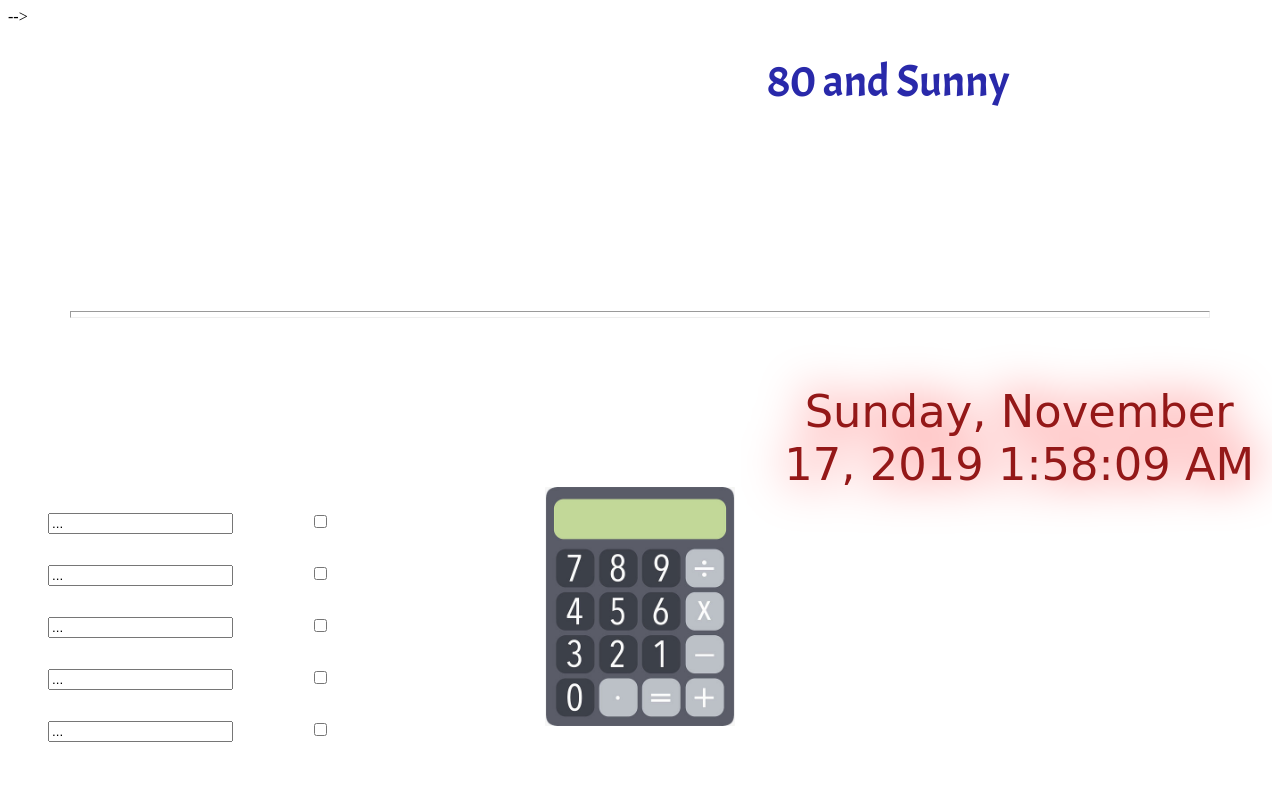
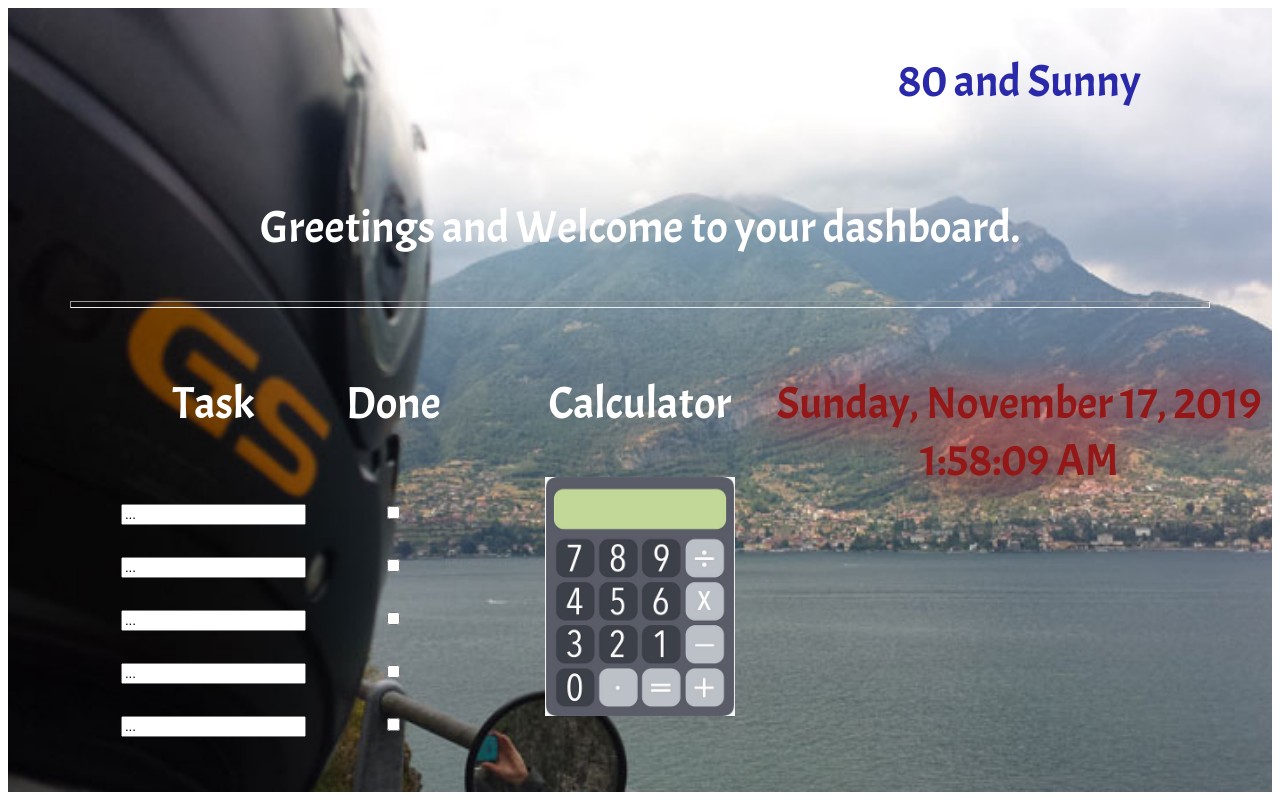
Before and after one commit to dmcavoy631/ACA_web101_daryl_mcavoy3, a plain HTML site: page src/Portfolio/Dashboard.html in a window 1280 px wide. Drawn offline with Linux system fonts and the light colour scheme; a web font is replaced by a local one.

Commit message:
Moved SRC folder

```diff
--- a/src/Dashboard-style.css
+++ /dev/null
@@ -1,82 +0,0 @@
-@import url('https://fonts.googleapis.com/css?family=Acme&display=swap');
-@import url('https://fonts.googleapis.com/css?family=Wallpoet&display=swap');
-
-.Dashboard{
-  display: grid;
-  height: 98vh;
-  background-image: url("./images/Image7Web.jpg");
-  background-size: cover;
-  background-repeat: no-repeat;
-  grid-template-columns: 2fr 1fr 2fr;
-  grid-template-rows: 1fr 1fr 2fr;
-  overflow: auto;
-}
-
-p{
-  color: rgb(255, 255, 255);
-  font-family: 'Acme', sans-serif;
-}
-
-hr {
-  color: rgb(255, 255, 255);
-  height: 5px;
-  width: 90%;
-}
-
-.Calc{
-  grid-area: 3/2;
-  text-align: center;
-  font-size: 3.5vw;
-}
-
-.CalcImg{
-  grid-area: 3/2;
-  max-width: 75%;
-  max-height: 75%;
-  display: inline-block;
-  /* margin: 0 auto; */
-}
-
-.Greet {
-  grid-area: 2 /span 3;
-  text-align: center;
-  font-size: 3.5vw;
-}
-
-
-.Todo {
-  grid-area: 3/1;
-  text-align: center;
-  font-size: 3.5vw;
-}
-
-.TodoFlex{
-  display: flex;
-  flex-direction: row;
-}
-.TDtask {
-  list-style-type:none;
-}
-.TDdone {
-  list-style-type:none;
-}
-
-.Weather {
-  grid-area:1/3;
-  font-size: 3.5vw;
-  display: inline;
-}
-.WeatherFnt {
-  color: rgb(41, 41, 170);
-}
-.DDTT {
-  grid-area:3/3;
-  font-size: 3.5vw;
-  font-family: 'Wallpoet', cursive;
-}
-#clockbox{
-  font-family: 'Wallpoet', cursive;
-  text-align: center;
-  color:  	#941818;
-  filter: drop-shadow(0 0 1.5rem #ff0000);
-}
--- a/src/Portfolio/Dashboard.html
+++ b/src/Portfolio/Dashboard.html
@@ -18,7 +18,7 @@
     <!-- Calc GRID -->
     <div class="Calc">
       <p>Calculator</p>
-      <img class="CalcImg" src="../images/CalcImage.jpg" alt="">
+      <img class="CalcImg" src="../images/DashBoard/CalcImage.jpg" alt="">
     </div>
 
      <!-- Greet GRID -->
@@ -108,7 +108,7 @@ document.getElementById('clockbox').innerHTML=clocktext;
 
 GetClock();
 setInterval(GetClock,1000);
-</script> -->
+</script>
 
     </div>
   </body>
--- a/src/Styles/Dashboard-style.css
+++ b/src/Styles/Dashboard-style.css
@@ -4,13 +4,110 @@
 .Dashboard{
   display: grid;
   height: 98vh;
-  background-image: url("./images/Image7Web.jpg");
+  background-image: url("../images/DashBoard/Image7Web.jpg");
   background-size: cover;
   background-repeat: no-repeat;
-  grid-template-columns: 2fr 1fr 2fr;
-  grid-template-rows: 1fr 1fr 2fr;
   overflow: auto;
+  font-size: 3.5vw;
+  font-family: 'Wallpoet', cursive;
+  text-align: center;
 }
+
+/* MOBILE View untill next MEDIA query at 600PX */
+@media screen and (min-width: 1px) {
+  .Dashboard{
+    grid-template-columns: 5% 90% 5%;
+    grid-template-rows: 1fr 1fr 1fr 1fr 1fr;
+  }
+  .Weather {
+    grid-row: 1;
+    grid-column: 2;
+  }
+  .Greet {
+    grid-row: 2;
+    grid-column: 2;
+  }
+  .Calc{
+    grid-row: 3;
+    grid-column: 2;
+  }
+  .Todo {
+    grid-row: 4;
+    grid-column: 2;
+  }
+  .DDTT {
+    grid-row: 5;
+    grid-column: 2;
+  }
+  .CalcImg{
+    max-width: 50%;
+    max-height: auto;
+  }
+
+}
+
+/* Tablet View untill next MEDIA query at 922PX */
+@media screen and (min-width: 600px) {
+  .Dashboard{
+    grid-template-columns: 1fr 1fr 1fr;
+    grid-template-rows: 1fr 1fr 1fr 1fr 1fr;
+  }
+  .Weather {
+    grid-row: 1;
+    grid-column: 3;
+  }
+  .Greet {
+    grid-row: 2;
+    grid-column: 1 / span 3;
+  }
+  .Calc{
+    grid-row:3;
+    grid-column: 2;
+  }
+  .DDTT {
+    grid-row:3;
+    grid-column: 3;
+  }
+  .Todo {
+    grid-row:3;
+    grid-column: 1;
+  }
+  .CalcImg{
+    max-width: 75%;
+  }
+}
+
+
+
+@media screen and (min-width: 992px) {
+  .Dashboard{
+    grid-template-columns: 2fr 1fr 2fr;
+    grid-template-rows: 1fr 1fr 1fr 1fr;
+  }
+  .Weather {
+    grid-area:1/3;
+  }
+  .Greet {
+    grid-row: 2;
+    grid-column: 1 / span 3;
+  }
+  .Calc{
+    grid-row:3;
+    grid-column: 2;
+  }
+  .DDTT {
+    grid-row: 3;
+    grid-column: 3;
+  }
+  .Todo {
+    grid-row:3;
+    grid-column: 1;
+  }
+  .CalcImg{
+    max-width: 75%;
+  }
+}
+
 
 p{
   color: rgb(255, 255, 255);
@@ -24,35 +121,18 @@ hr {
 }
 
 .Calc{
-  grid-area: 3/2;
   text-align: center;
   font-size: 3.5vw;
 }
 
 .CalcImg{
-  grid-area: 3/2;
-  max-width: 75%;
-  max-height: 75%;
-  display: inline-block;
-  /* margin: 0 auto; */
-}
-
-.Greet {
-  grid-area: 2 /span 3;
-  text-align: center;
-  font-size: 3.5vw;
-}
-
-
-.Todo {
-  grid-area: 3/1;
-  text-align: center;
-  font-size: 3.5vw;
+  max-height: auto;
 }
 
 .TodoFlex{
   display: flex;
   flex-direction: row;
+  justify-content: center;
 }
 .TDtask {
   list-style-type:none;
@@ -62,21 +142,17 @@ hr {
 }
 
 .Weather {
-  grid-area:1/3;
-  font-size: 3.5vw;
+  /* grid-area:1/3; */
   display: inline;
 }
 .WeatherFnt {
   color: rgb(41, 41, 170);
 }
 .DDTT {
-  grid-area:3/3;
-  font-size: 3.5vw;
-  font-family: 'Wallpoet', cursive;
+  /* grid-area:3/3; */
+
 }
 #clockbox{
-  font-family: 'Wallpoet', cursive;
-  text-align: center;
   color:  	#941818;
   filter: drop-shadow(0 0 1.5rem #ff0000);
 }
```
Also changed, not shown: src/Dashboard.html (deleted, +0 -115 lines), src/blog/styles.css (deleted, +0 -70 lines), src/images/DashBoard/CalcImage.jpg (renamed from src/images/CalcImage.jpg), src/images/DashBoard/Image7Web.jpg (renamed from src/images/Image7Web.jpg), 2 other files.
